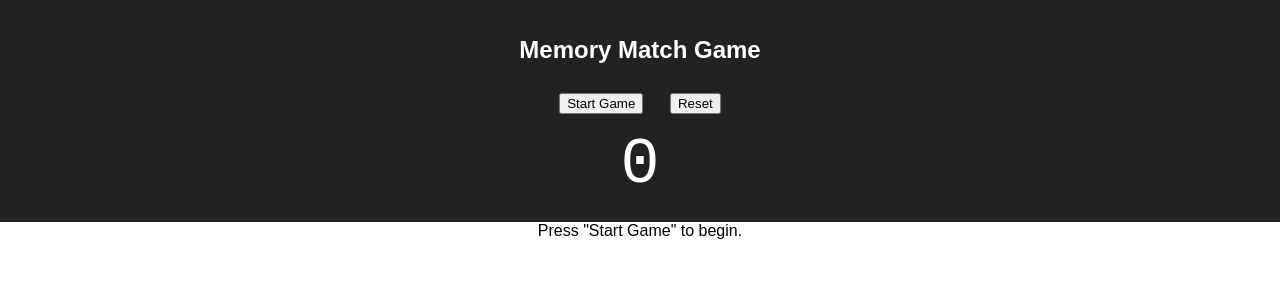
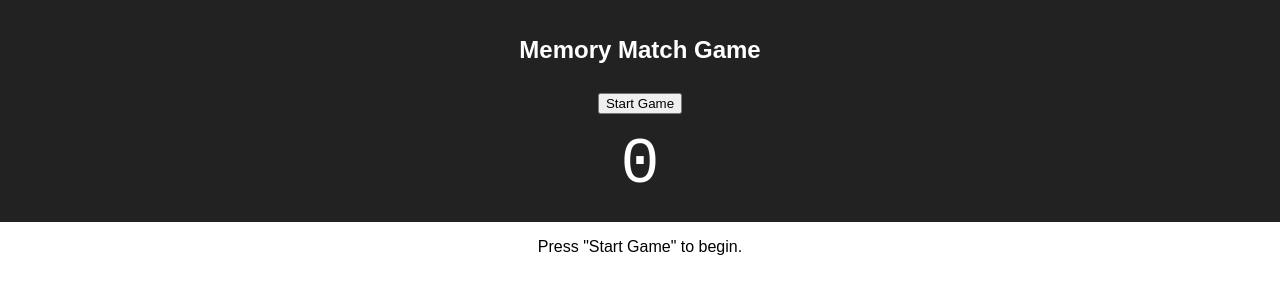
Before and after one commit to JasonLev/react-redux-memory-match, a React (Create React App) app: page / in a window 1280 px wide. Shown: the top 300 px of the page. Built offline with nearby package versions, Linux system fonts and the light colour scheme.

Commit message:
u/conditional render of reset btn

```diff
--- a/src/App.css
+++ b/src/App.css
@@ -11,6 +11,7 @@
   background-color: #222;
   padding: 20px;
   color: white;
+  margin-bottom: 1rem;
 }
 
 .App-title {
--- a/src/components/GameStatus.js
+++ b/src/components/GameStatus.js
@@ -31,7 +31,11 @@ class GameStatus extends Component {
       <div>
         <Button handleClick={this.changeGame}
                 gameStage={this.props.gameStage} />
-        <Button handleReset={this.toggleReset} resetBtn={true} />
+        {(this.props.gameStage === "started" ||
+          this.props.gameStage === "active" ||
+          this.props.gameStage === "paused") &&
+          <Button handleReset={this.toggleReset} resetBtn={true} />
+        }
         <Timer initTime={0}
                gameStage={this.props.gameStage}
                reset={this.state.reset}
```
